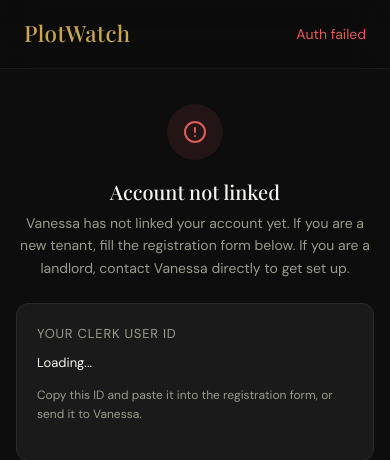
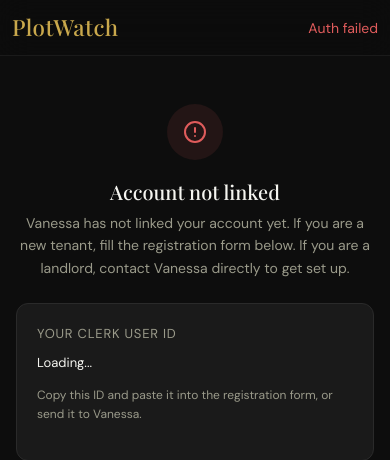
Before and after one commit to kelvingeorgeanime23-bit/PlotWatch_Poject_2026, a Django app: page /dashboard/ in a window 390 px wide. Shown: the top 460 px of the page. Run offline with Django 5.2, Linux system fonts and the light colour scheme; some libraries are stand-ins or nearby versions.

Commit message:
Fix mobile navbar button layout

```diff
--- a/templates/base.html
+++ b/templates/base.html
@@ -87,12 +87,44 @@
         -webkit-backdrop-filter: blur(16px);
 
         border-bottom: 1px solid rgba(245, 245, 240, 0.06);
-        padding: 1rem 1.5rem;
+        padding: 0.75rem 1rem;
         display: flex;
         align-items: center;
         justify-content: space-between;
+        gap: 12px;
 
         transition: background 300ms ease, backdrop-filter 300ms ease, border-color 300ms ease;
+      }
+
+      .pw-navbar .brand {
+        font-family: "Playfair Display", serif;
+        font-size: 1.25rem;
+        color: var(--pw-gold);
+        letter-spacing: 0.02em;
+        white-space: nowrap;
+        flex-shrink: 0;
+      }
+
+      #nav-auth-area {
+        flex-shrink: 0;
+      }
+
+      @media (max-width: 480px) {
+        .pw-navbar {
+          padding: 0.6rem 0.75rem;
+        }
+
+        .pw-navbar .brand {
+          font-size: 1.1rem;
+        }
+
+        .btn-gold,
+        .btn-outline-gold {
+          padding: 8px 14px;
+          font-size: 12px;
+          min-height: 36px;
+          border-radius: 6px;
+        }
       }
 
       .pw-navbar.scrolled {
```
